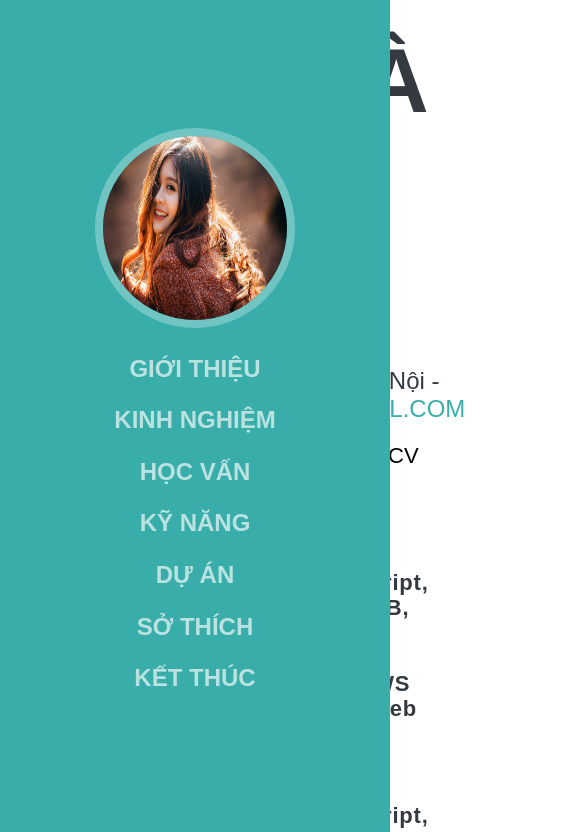
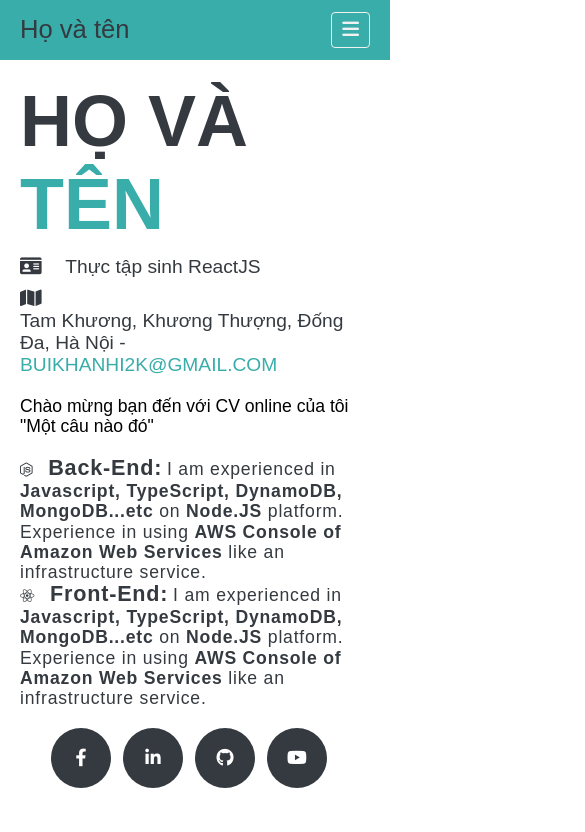
Before and after one commit to buingockhanh0306/CV, a plain HTML site: page index.html in a window 390 px wide. Shown: the top 832 px of the page, 585 px wide, since content can reach past the window. Drawn offline with nearby package versions, Linux system fonts and the light colour scheme; a web font is replaced by a local one.

Commit message:
reponsive

```diff
--- a/assets/css/main.css
+++ b/assets/css/main.css
@@ -42,11 +42,55 @@
 }
 
 /* Cột bên phải  */
+.header-mobile {
+  display: none;
+  justify-content: space-between;
+  align-items: center;
+  padding: 0 20px;
+  font-size: 2.4rem;
+  color: var(--text-color);
+  height: 60px;
+  background-color: var(--primary-color);
+  position: fixed;
+  top: 0;
+  left: 0;
+  right: 0;
+  z-index: 2;
+}
+.header-mobile__name {
+  font-size: 3.2rem;
+  color: var(--text-color);
+  font-weight: 500;
+}
+.nav-icon {
+  color: #f1f1f1;
+  font-weight: 700;
+  padding: 6px 10px;
+  cursor: pointer;
+  background-color: transparent;
+  border: 1px solid #f1f1f1;
+  border-radius: 4px;
+}
+.nav-mobile {
+  background-color: var(--primary-color);
+  position: fixed;
+  height: 0;
+  top: 60px;
+  left: 0;
+  right: 0;
+  padding: 0 20px;
+  overflow: hidden;
+  transition: 0.3s;
+}
+
+.nav-mobile.nav-mobile__active {
+  height: 350px;
+}
 .right-column {
   width: 100%;
 }
 .right-column_container {
-  padding: 30px 50px;
+  padding: 30px 60px;
   margin-left: 24vw;
   width: 100%;
 }
@@ -120,8 +164,13 @@
 .skill-description {
   font-size: 2.2rem;
 }
+.contact {
+  display: flex;
+  justify-content: center;
+  flex-wrap: wrap;
+}
 .social-item {
-  display: inline-flex;
+  display: flex;
   justify-content: center;
   align-items: center;
   width: 60px;
@@ -196,6 +245,8 @@
 }
 .language {
   display: flex;
+  flex-wrap: wrap;
+  justify-content: center;
 }
 .language-text {
   font-size: 2.4rem;
--- a/assets/css/responsive.css
+++ b/assets/css/responsive.css
@@ -1,9 +1,10 @@
 @media only screen and (max-width: 46.1875em) {
-  /* .left-column {
+  .left-column {
     display: none;
   }
   .right-column {
-    margin: 0;
+    margin: 80px 20px 0 20px;
+    width: 100%;
   }
   .right-column_container {
     margin: 0;
@@ -14,7 +15,38 @@
   }
   html {
     font-size: 50%;
-  } */
+  }
+  .header-mobile {
+    display: flex;
+  }
+  .link-no-active {
+    font-size: 3rem;
+    line-height: 0.6;
+  }
 }
 @media only screen and (min-width: 46.25em) and (max-width: 63.9375em) {
+  .left-column {
+    display: none;
+  }
+  .right-column {
+    margin: 80px 20px 0 20px;
+    width: 100%;
+  }
+  .right-column_container {
+    margin: 0;
+    padding: 0;
+  }
+  .company-time {
+    flex-direction: column;
+  }
+  html {
+    font-size: 50%;
+  }
+  .header-mobile {
+    display: flex;
+  }
+  .link-no-active {
+    font-size: 3rem;
+    line-height: 0.6;
+  }
 }
--- a/assets/js/main.js
+++ b/assets/js/main.js
@@ -1,11 +1,44 @@
 const link = document.querySelectorAll(".link-no-active");
+const btn = document.querySelector(".nav-icon");
+const nav = document.querySelector(".nav-mobile");
 for (var i = 0; i < link.length; i++) {
   for (let j = 0; j < link.length; j++) {
     link[i].addEventListener("click", function () {
       this.classList.add("active");
+      nav.classList.remove("nav-mobile__active");
       if (j !== i) {
         link[j].classList.remove("active");
       }
     });
   }
 }
+// const handleScroll = (n) => {
+//   for (let i = n; i <= n; i++) {
+//     for (let j = 0; j < link.length; j++) {
+//       link[i].classList.add("active");
+//       if (j !== i) {
+//         link[j].classList.remove("active");
+//       }
+//     }
+//   }
+// };
+// window.addEventListener("scroll", function (e) {
+//   console.log(this.scrollY);
+//   if (this.scrollY >= 0) {
+//     handleScroll(0);
+//   } else if (this.scrollY >= 300) {
+//     handleScroll(1);
+//   } else if (this.scrollY >= 600) {
+//     handleScroll(2);
+//   } else if (this.scrollY >= 900) {
+//     handleScroll(3);
+//   } else if (this.scrollY >= 1200) {
+//     handleScroll(4);
+//   } else if (this.scrollY >= 1500) {
+//     handleScroll(5);
+//   }
+// });
+
+btn.addEventListener("click", function () {
+  nav.classList.toggle("nav-mobile__active");
+});
--- a/index.html
+++ b/index.html
@@ -41,6 +41,24 @@
 
                 <div class="col l-9 right-column">
                     <div class="right-column_container">
+                        <div class="header-mobile">
+                            <span class="header-mobile__name">Họ và tên</span>
+                            <button class="nav-icon"><i class="fa-solid fa-bars"></i></button>
+                        </div>
+
+
+                        <div class="nav-mobile">
+                            <li class="left-column_nav"><a class="link-no-active" href="#">Giới thiệu</a></li>
+                            <li class="left-column_nav"><a class="link-no-active" href="#experience">Kinh nghiệm</a>
+                            </li>
+                            <li class="left-column_nav"><a class="link-no-active" href="#education">Học vấn</a></li>
+                            <li class="left-column_nav"><a class="link-no-active" href="#skills">Kỹ năng</a></li>
+                            <li class="left-column_nav"><a class="link-no-active" href="#projects">Dự án</a></li>
+                            <li class="left-column_nav"><a class="link-no-active" href="#hobby">Sở thích</a></li>
+                            <li class="left-column_nav"><a class="link-no-active" href="#end">Kết thúc</a></li>
+                        </div>
+
+
                         <div class="about">
                             <span class="about-name">Họ và <span class="name">tên</span></span>
                             <div class="job-address">
@@ -82,9 +100,9 @@
                         </div>
 
                         <div class="contact">
-                            <div class="social-item">
+                            <a href="/" class="social-item">
                                 <i class="fa-brands fa-facebook-f"></i>
-                            </div>
+                            </a href="/">
                             <a href="/" class="social-item">
                                 <i class="fa-brands fa-linkedin-in"></i>
                             </a href="/">
```
